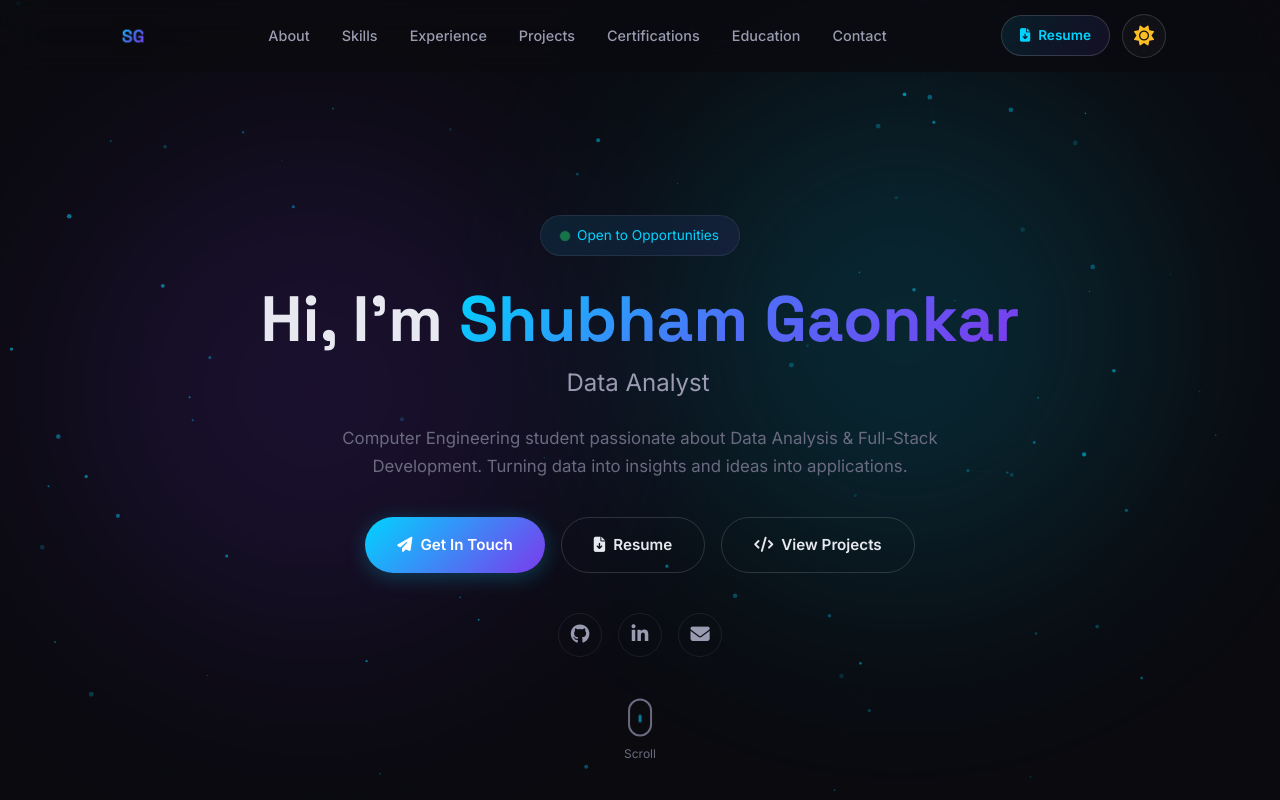
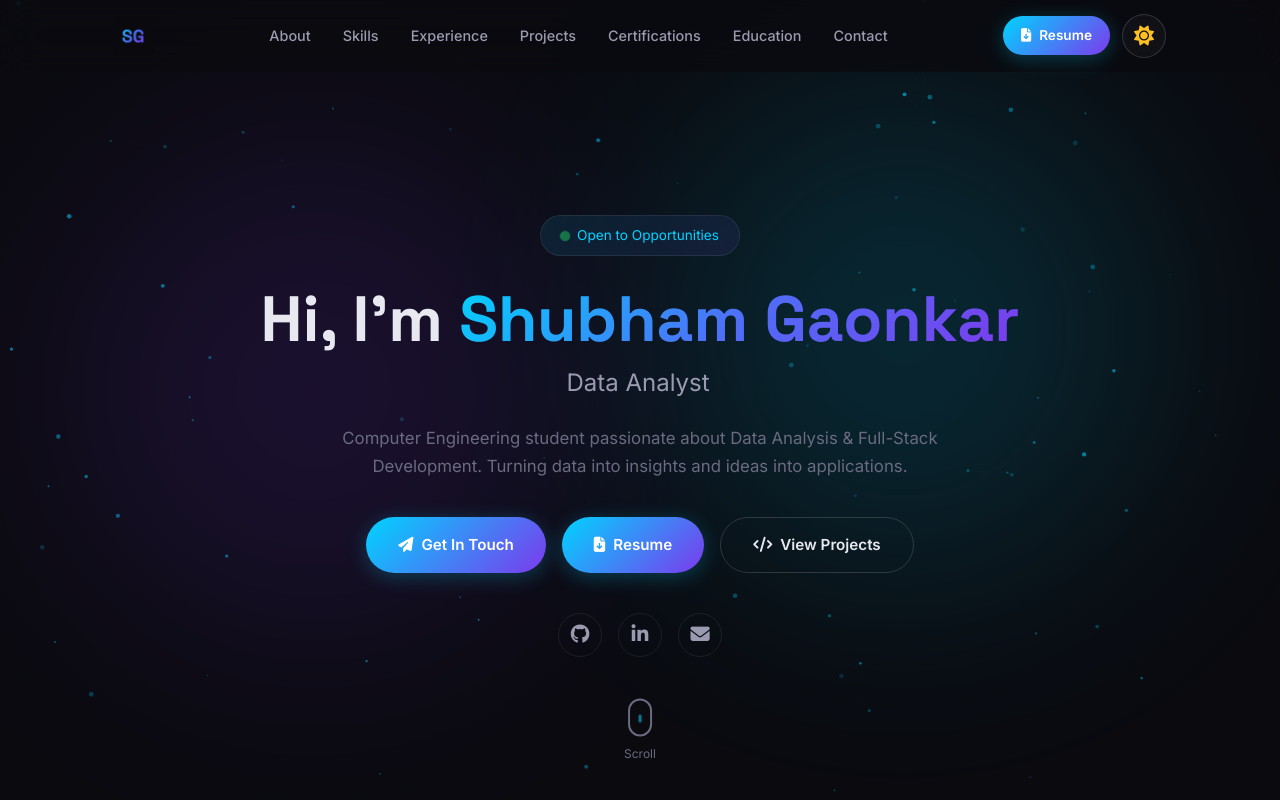
Before and after one commit to ShubhamGaonkar02/Portfolio, a React (Vite) app: page / in a window 1280 px wide. Shown: the top 800 px of the page. Built offline with nearby package versions, Linux system fonts and the light colour scheme.

Commit message:
Style Resume button with same cyan-purple gradient as Get In Touch button

```diff
--- a/src/components/Hero.jsx
+++ b/src/components/Hero.jsx
@@ -115,7 +115,7 @@ export default function Hero() {
             href={personalInfo.resumeLink}
             target="_blank"
             rel="noreferrer"
-            className="btn btn-outline btn-resume"
+            className="btn btn-primary"
           >
             <i className="fa-solid fa-file-arrow-down"></i> Resume
           </a>
--- a/src/index.css
+++ b/src/index.css
@@ -168,15 +168,14 @@ button { cursor: pointer; border: none; background: none; font-family: inherit;
   display: inline-flex; align-items: center; gap: 8px;
   padding: 8px 18px; border-radius: 50px;
   font-size: 0.85rem; font-weight: 600;
-  color: var(--accent-cyan);
-  background: var(--gradient-subtle);
-  border: 1px solid var(--glass-border-hover);
+  color: #ffffff;
+  background: var(--gradient-accent);
+  box-shadow: 0 4px 20px rgba(0,212,255,0.25);
   transition: var(--transition);
 }
 .nav-resume-btn:hover {
-  border-color: var(--accent-cyan);
-  box-shadow: var(--glow-cyan);
   transform: translateY(-2px);
+  box-shadow: 0 6px 30px rgba(0,212,255,0.4);
 }
 .theme-toggle {
   width: 44px; height: 44px; border-radius: 50%;
```
